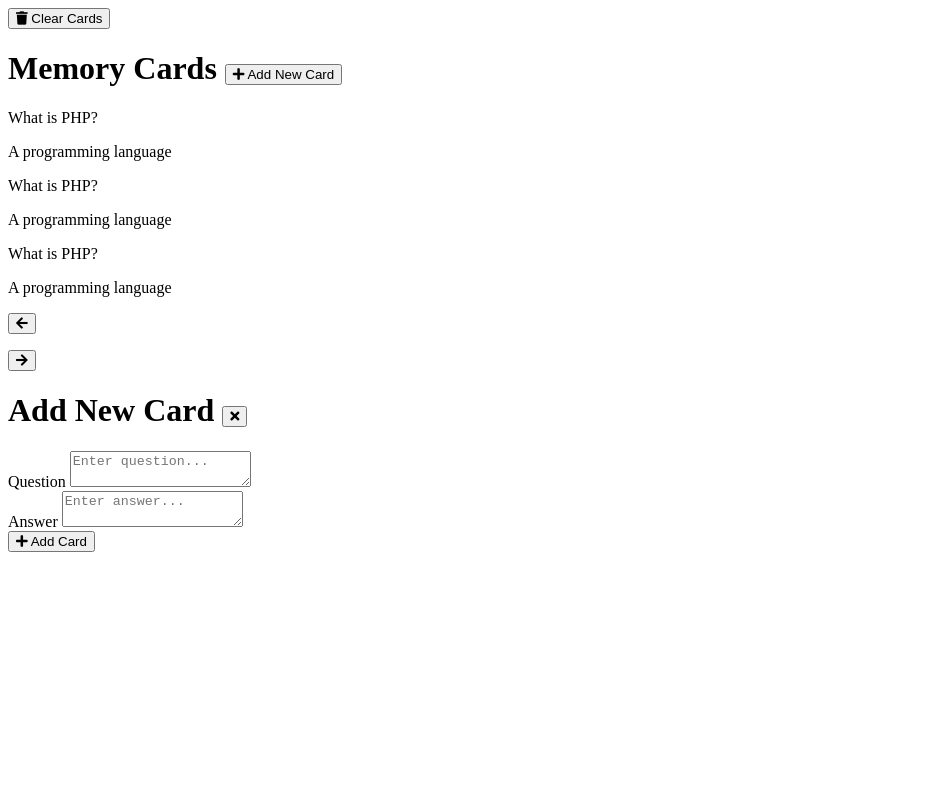
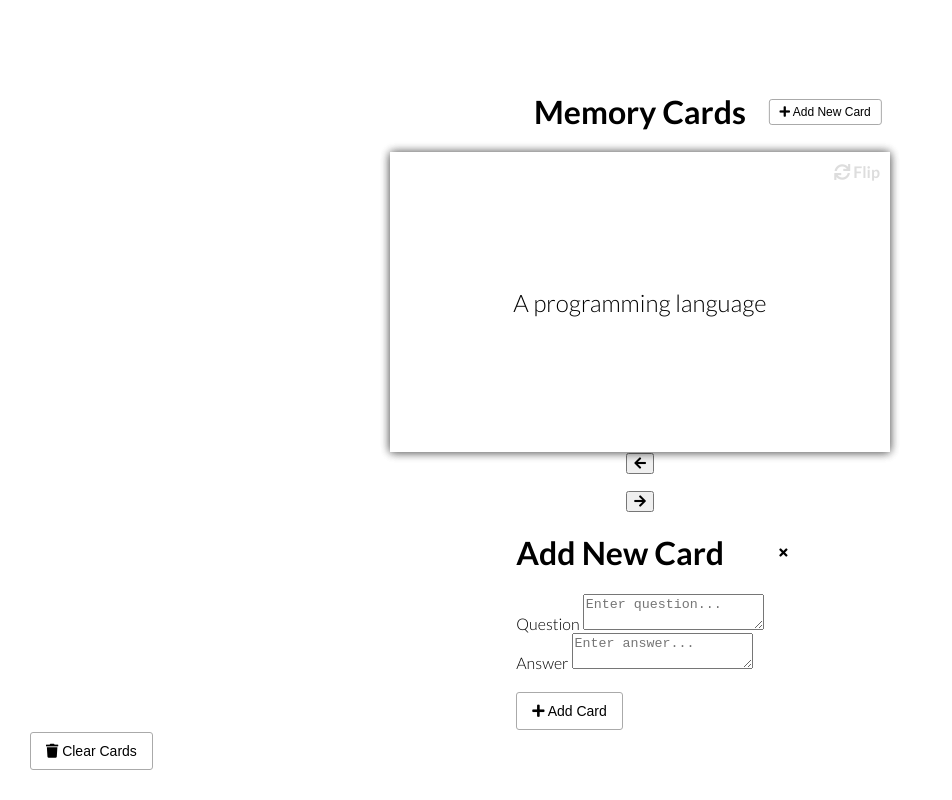
Before and after one commit to jemadd04/flash-cards, a plain HTML site: page index.html in a window 1280 px wide. Shown: the whole page, without its empty margins (0-952 px from the left). Drawn offline with Linux system fonts and the light colour scheme.

Commit message:
card styling

```diff
--- a/index.html
+++ b/index.html
@@ -53,7 +53,7 @@
         </div>
       </div>
 
-      <div class="card active">
+      <div class="card active show-answer">
         <div class="inner-card">
           <div class="inner-card-front">
             <p>
--- a/style.css
+++ b/style.css
@@ -0,0 +1,133 @@
+@import url('https://fonts.googleapis.com/css?family=Lato:300,500,700&display=swap');
+
+* {
+  box-sizing: border-box;
+}
+
+body {
+  background-color: #fff;
+  display: flex;
+  flex-direction: column;
+  align-items: center;
+  justify-content: center;
+  height: 100vh;
+  margin: 0;
+  overflow: hidden;
+  font-family: 'Lato', sans-serif;
+}
+
+h1 {
+  position: relative;
+}
+
+h1 button {
+  position: absolute;
+  right: 0;
+  transform: translate(120%, -50%);
+  z-index: 2;
+}
+
+.btn {
+  background-color: #fff;
+  border: 1px solid #aaa;
+  border-radius: 3px;
+  font-size: 14px;
+  margin-top: 20px;
+  padding: 10px 15px;
+}
+
+.btn-small {
+  font-size: 12px;
+  padding: 5px 10px;
+}
+
+.btn-ghost {
+  border: 0;
+  background-color: transparent;
+}
+
+.clear {
+  position: absolute;
+  bottom: 30px;
+  left: 30px;
+}
+
+.cards {
+  perspective: 1000px;
+  position: relative;
+  height: 300px;
+  width: 500px;
+  max-width: 100%;
+}
+
+.card {
+  position: absolute;
+  opacity: 0;
+  font-size: 1.5em;
+  top: 0;
+  left: 0;
+  height: 100%;
+  width: 100%;
+  transform: translateX(50%) rotateY(-10deg);
+  transition: transform 0.4s ease, opacity 0.4s ease;
+}
+
+.card.active {
+  cursor: pointer;
+  opacity: 1;
+  z-index: 10;
+  transform: translateX(0) rotateY(0deg);
+}
+
+.card.left {
+  transform: translateX(-50%) rotateY(10deg);
+}
+
+.inner-card {
+  box-shadow: 0 1px 10px rgba(0, 0, 0, 0.3);
+  border-radius: 4px;
+  height: 100%;
+  width: 100%;
+  position: relative;
+  transform-style: preserve-3d;
+  transition: transform 0.4s ease;
+}
+
+.card.show-answer .inner-card {
+  transform: rotateX(180deg);
+}
+
+.inner-card-front,
+.inner-card-back {
+  backface-visibility: hidden;
+  position: absolute;
+  top: 0;
+  left: 0;
+  display: flex;
+  align-items: center;
+  justify-content: center;
+  height: 100%;
+  width: 100%;
+  background: #fff;
+}
+
+.inner-card-front {
+  transform: rotateX(0deg);
+  z-index: 2;
+}
+
+.inner-card-back {
+  transform: rotateX(180deg);
+}
+
+.inner-card-front::after,
+.inner-card-back::after {
+  content: '\f021  Flip';
+  font-family: 'FOnt Awesome 5 Free', Lato, sans-serif;
+  position: absolute;
+  top: 10px;
+  right: 10px;
+  font-weight: bold;
+  font-size: 16px;
+  color: #ddd;
+}
```
